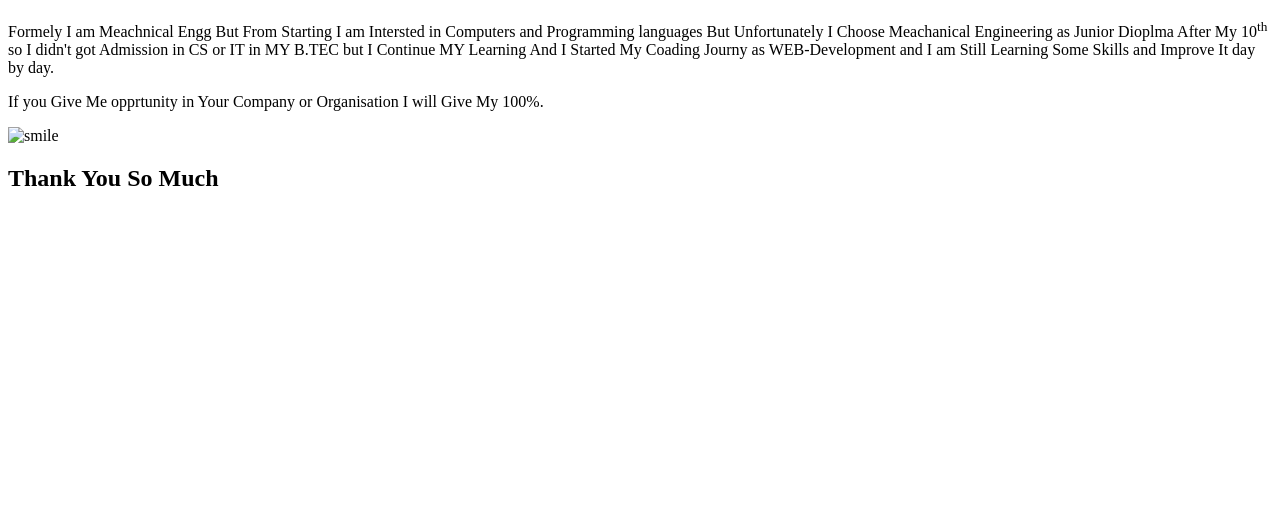
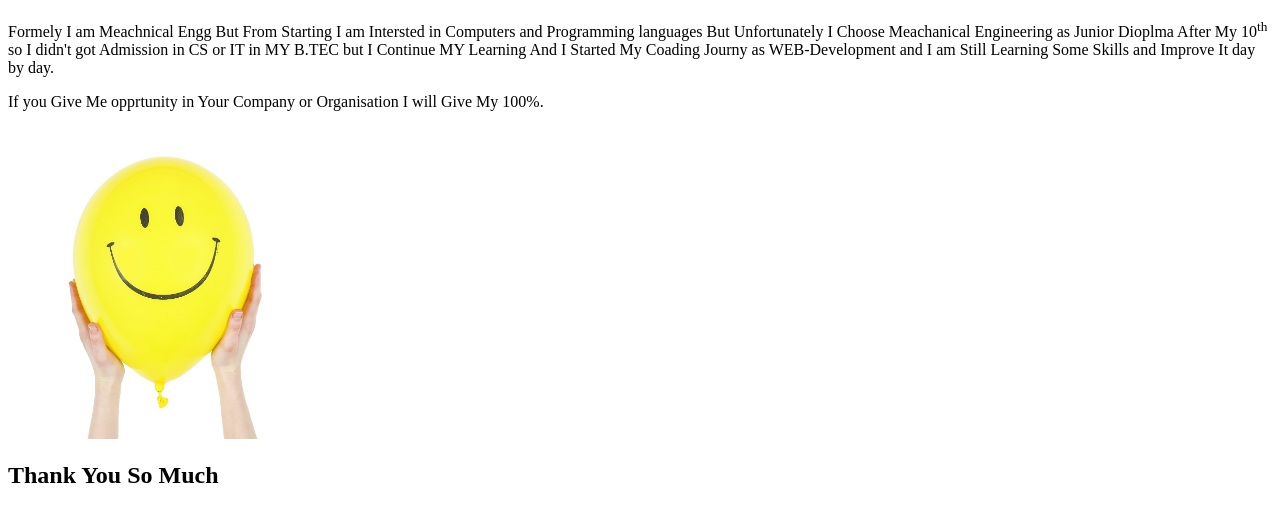
Before and after one commit to GauravPatilGR/Resume, a plain HTML site: page About Me.html in a window 1280 px wide. Shown: the part 61-582 px from the top of the page. Drawn offline with Linux system fonts and the light colour scheme.

Commit message:
Update About Me.html

```diff
--- a/About Me.html
+++ b/About Me.html
@@ -18,7 +18,7 @@
 
     <img
     width="300"
-    src="images/smile-2.jpg" alt="smile">
+    src="smile-2.jpg" alt="smile">
 
   <h2>Thank You So Much</h2>
 
```
